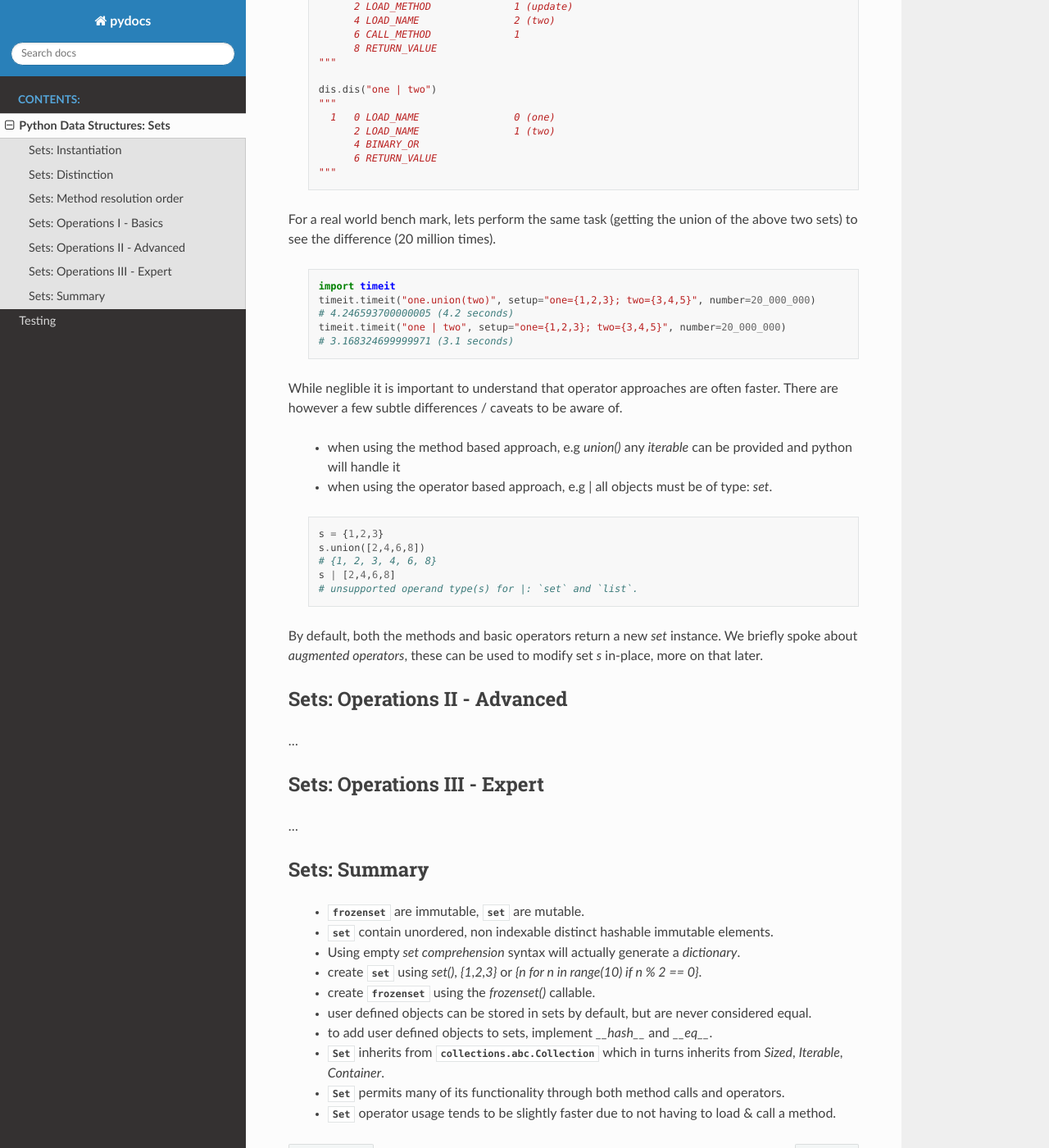
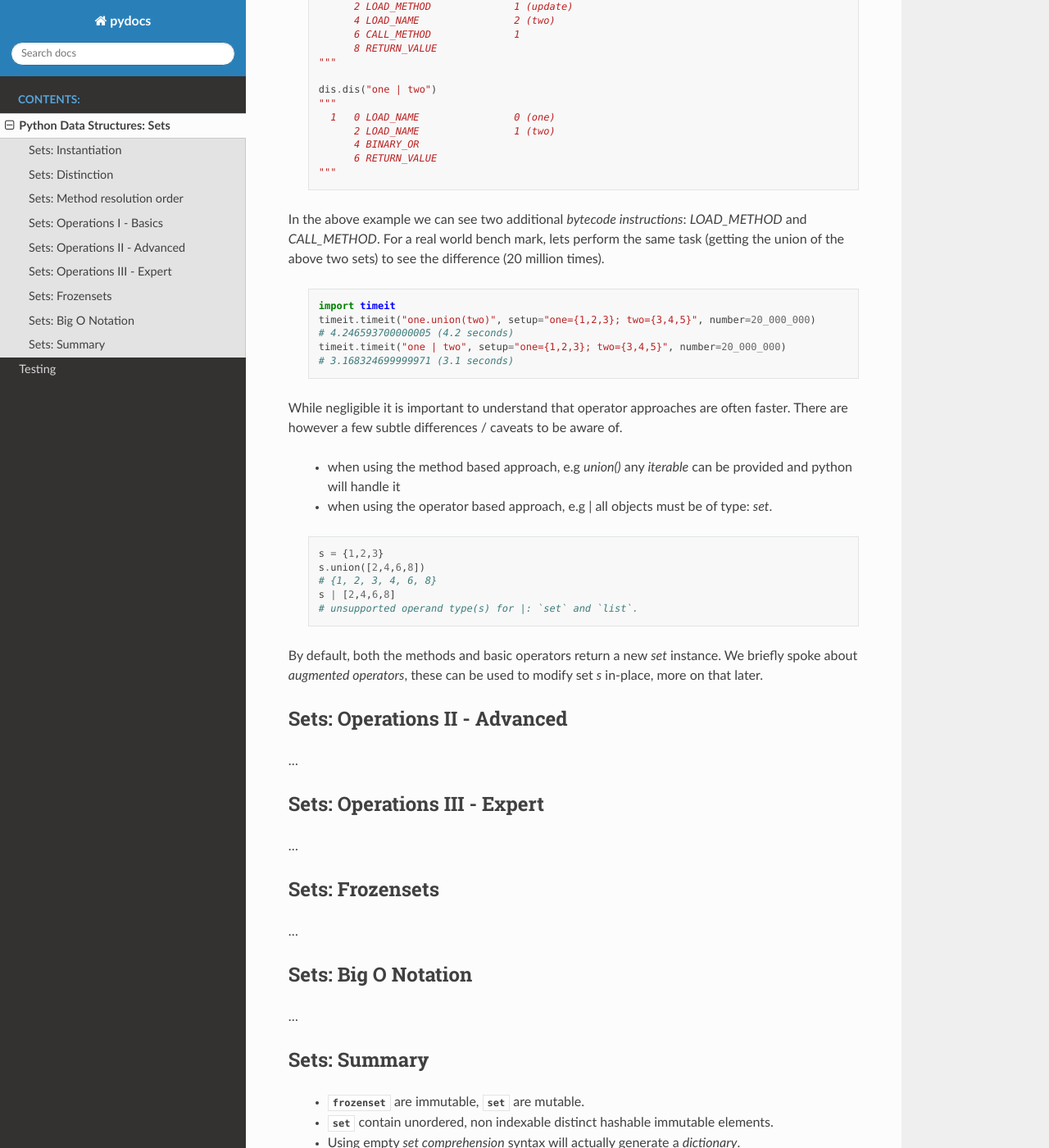
Before and after one commit to symonk/pydocs, a Sphinx documentation site: the page built from docs/source/_data_structures/sets/sets.rst, in a window 1280 px wide and 1400 px high, scrolled down 4407 px. Shown: the whole window at 82% size. Built offline with Sphinx 7.4.7 and the Read the Docs theme 2.0.0, drawn with Linux system fonts in a browser that asks for light colours.

Commit message:
fixing docs

```diff
--- a/docs/source/_data_structures/sets/sets.rst
+++ b/docs/source/_data_structures/sets/sets.rst
@@ -239,6 +239,7 @@ is the same, however operations tend to be slightly faster, this is outlined bel
               6 RETURN_VALUE
         """
 
+In the above example we can see two additional `bytecode instructions`: `LOAD_METHOD` and `CALL_METHOD`.
 For a real world bench mark, lets perform the same task (getting the union of the above two sets) to
 see the difference (20 million times).
 
@@ -250,7 +251,7 @@ see the difference (20 million times).
         timeit.timeit("one | two", setup="one={1,2,3}; two={3,4,5}", number=20_000_000)
         # 3.168324699999971 (3.1 seconds)
 
-While neglible it is important to understand that operator approaches are often faster.  There are however
+While negligible it is important to understand that operator approaches are often faster.  There are however
 a few subtle differences / caveats to be aware of.
 
     * when using the method based approach, e.g `union()` any `iterable` can be provided and python will handle it
@@ -279,6 +280,18 @@ Sets: Operations III - Expert
 ...
 
 
+Sets: Frozensets
+-----------------
+
+...
+
+
+Sets: Big O Notation
+---------------------
+
+...
+
+
 Sets: Summary
 --------------
 
```
